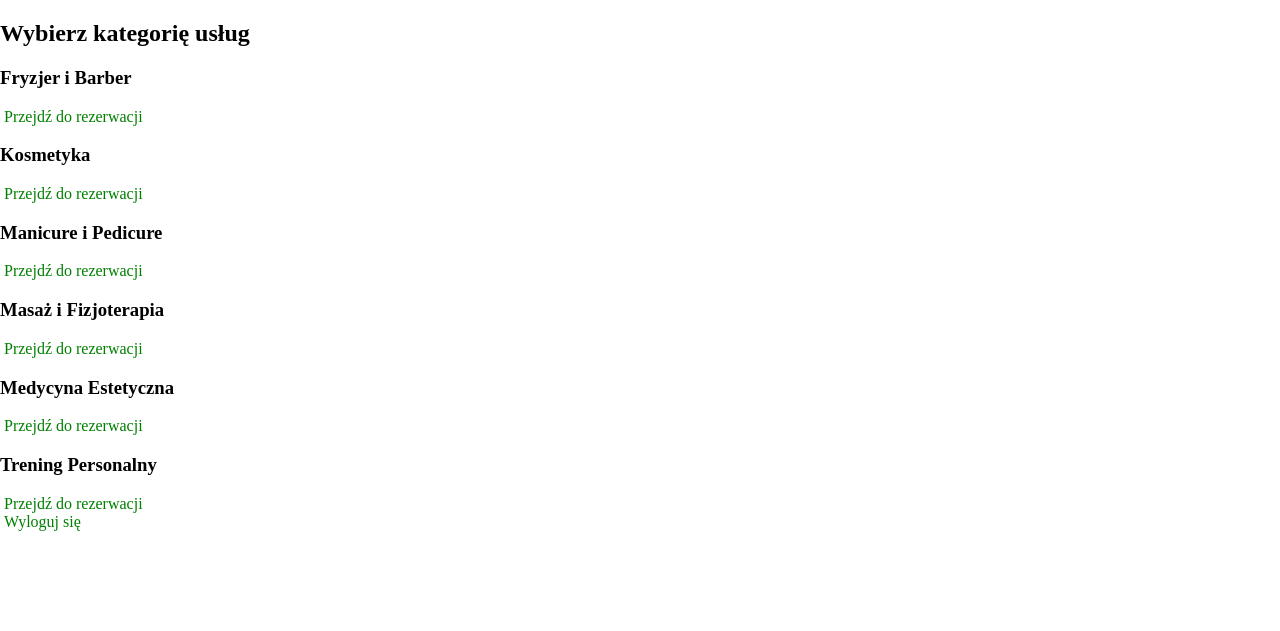
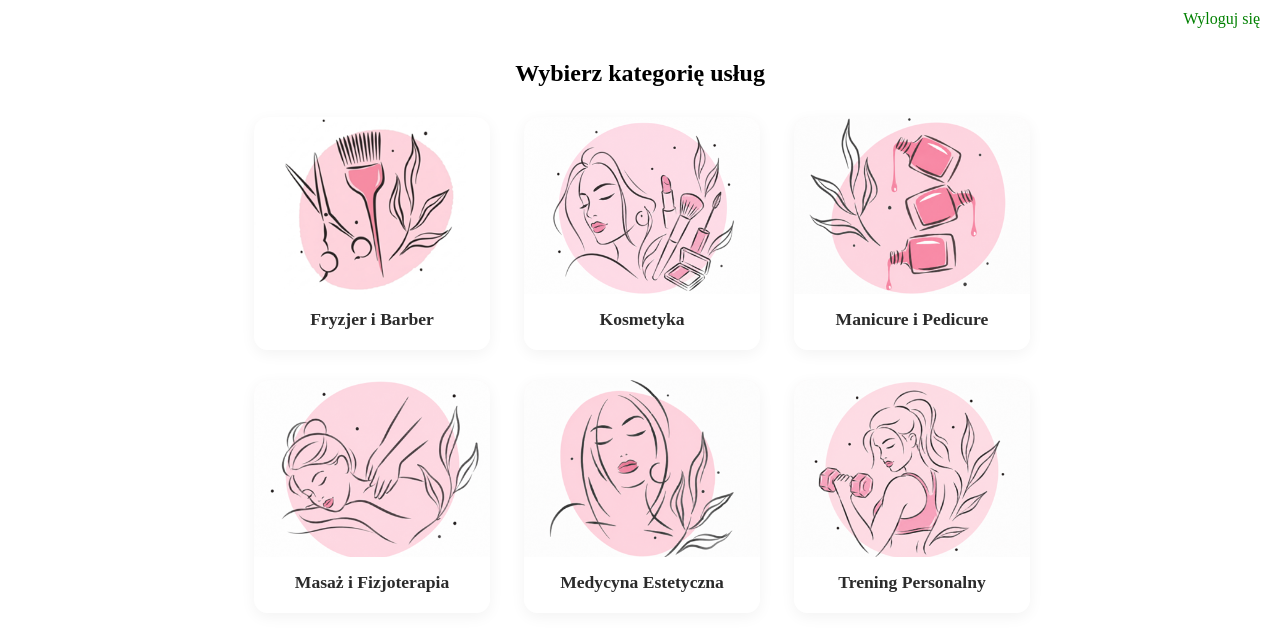
Before and after one commit to Noicei807/Chmura, a Flask app: page /index in a window 1280 px wide. Shown: the top 631 px of the page. Run offline with Flask 3, Linux system fonts and the light colour scheme; the visitor is signed in with stand-in values (Sample User, id 1).

Commit message:
Wygląd panelu z kategoriami

```diff
--- a/templates/index.html
+++ b/templates/index.html
@@ -5,9 +5,102 @@
     <meta name="viewport" content="width=device-width, initial-scale=1.0">
     <title>System rezerwacji - Panel Główny</title>
     <link href="/static/style1.css" rel="stylesheet" type="text/css">
+    <style>
+        .booking {
+            position: relative;
+            padding-top: 40px;
+        }
+
+        .booking__nav {
+            position: absolute;
+            top: 10px;
+            right: 20px;
+            margin: 0;
+        }
+
+        .booking__main--header h2,
+        .booking__main--header {
+            text-align: center;
+            width: 100%;
+            margin-bottom: 30px;
+        }
+
+        .booking__categories-container {
+            display: grid;
+            grid-template-columns: repeat(3, 240px);
+            gap: 30px;
+            justify-content: center;
+            margin: 30px auto;
+            max-width: 900px;
+        }
+
+        .booking__category-card {
+            display: flex;
+            flex-direction: column;
+            background: #ffffff;
+            border-radius: 14px;
+            overflow: hidden;
+            box-shadow: 0 4px 15px rgba(0, 0, 0, 0.05);
+            transition: transform 0.3s cubic-bezier(0.25, 0.8, 0.25, 1),
+                        box-shadow 0.3s cubic-bezier(0.25, 0.8, 0.25, 1);
+            padding: 0 !important;
+            border: none !important;
+        }
+
+        .booking__category-card:hover {
+            transform: translateY(-6px);
+            box-shadow: 0 10px 20px rgba(0, 0, 0, 0.1);
+        }
+
+        .booking__category-image-wrapper {
+            position: relative;
+            width: 100%;
+            padding-top: 75%;
+            background-color: #fcf6f6;
+        }
+
+        .booking__category-image {
+            position: absolute;
+            top: 0;
+            left: 0;
+            width: 100%;
+            height: 100%;
+            object-fit: cover;
+            transition: transform 0.5s ease;
+        }
+
+        .booking__category-card:hover .booking__category-image {
+            transform: scale(1.04);
+        }
+
+        .booking__category-title {
+            margin: 0;
+            padding: 15px 10px 20px 10px;
+            text-align: center;
+            font-size: 1.1rem;
+            font-weight: 600;
+            color: #2b2b2b;
+            background-color: #ffffff;
+            order: 2;
+        }
+
+        .booking__category-link {
+            display: none !important;
+        }
+
+        .booking__category-card-wrapper {
+            text-decoration: none;
+            color: inherit;
+            display: block;
+        }
+    </style>
 </head>
 <body>
     <div class="booking">
+        <div class="booking__nav">
+            <a href="{{ url_for('wyloguj') }}">Wyloguj się</a>
+        </div>
+
         <main class="booking__main">
             <header class="booking__main--header">
                 <h2>Wybierz kategorię usług</h2>
@@ -15,15 +108,20 @@
 
             <div class="booking__categories-container">
                 {% for kategoria in kategorie %}
-                <div class="booking__category-card">
-                    <h3 class="booking__category-title">{{ kategoria.nazwa }}</h3>
-                    <a class="booking__category-link" href="{{ url_for('wybierz_date', kategoria_id=kategoria.id) }}">Przejdź do rezerwacji</a>
-                </div>
+                <a class="booking__category-card-wrapper" href="{{ url_for('wybierz_date', kategoria_id=kategoria.id) }}">
+                    <div class="booking__category-card">
+
+                        <div class="booking__category-image-wrapper">
+                            <img class="booking__category-image"
+                                 src="{{ url_for('static', filename='images/kat_' ~ kategoria.id ~ '.png') }}"
+                                 alt="{{ kategoria.nazwa }}">
+                        </div>
+
+                        <h3 class="booking__category-title">{{ kategoria.nazwa }}</h3>
+
+                    </div>
+                </a>
                 {% endfor %}
-            </div>
-
-            <div class="booking__nav">
-                <a href="{{ url_for('wyloguj') }}">Wyloguj się</a>
             </div>
         </main>
     </div>
```
Also changed, not shown: static/images/kat_1.png (added), static/images/kat_2.png (added), static/images/kat_3.png (added), static/images/kat_4.png (added), static/images/kat_5.png (added), static/images/kat_6.png (added).
